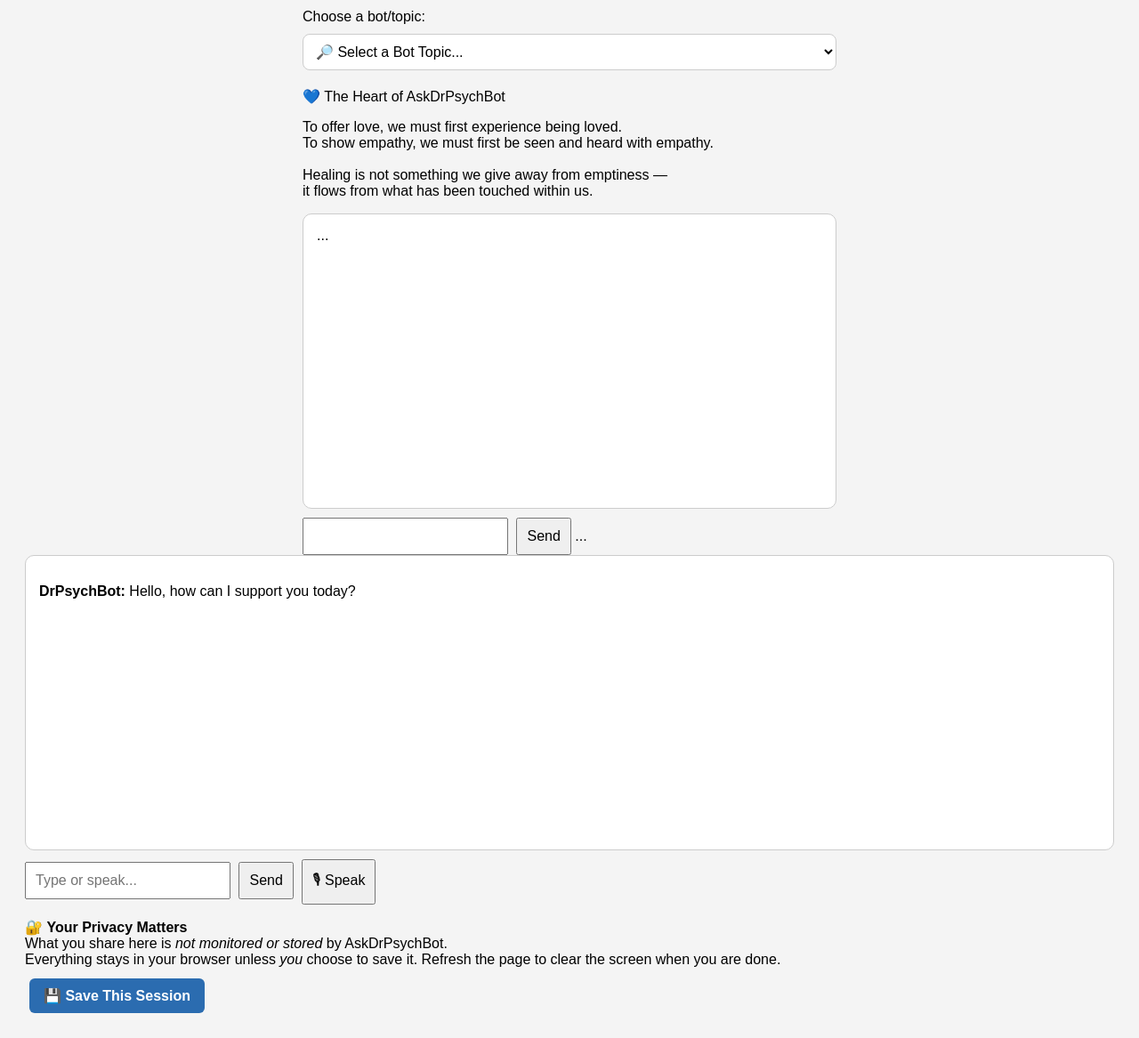
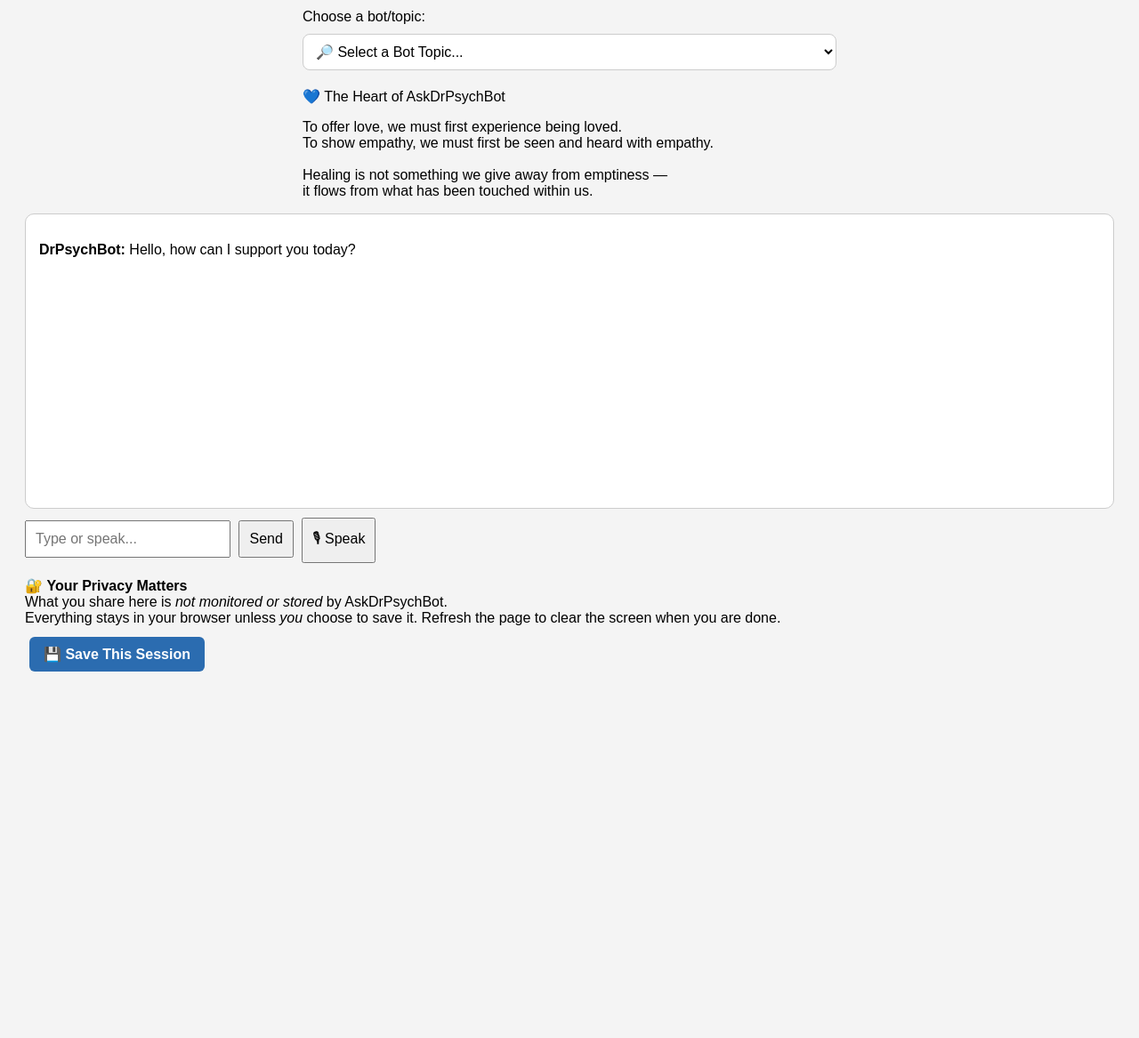
Before and after one commit to livingfree57/drpsychbot-hub, a Flask app: page / in a window 1280 px wide. Shown: the part 817-1984 px from the top of the page at 89% size. After the commit the page ends 1572 px from the top, so only its background shows below. Run offline with Flask 3, Linux system fonts and the light colour scheme.

Commit message:
Fix: Remove leftover broken style div above chatbox

```diff
--- a/templates/index.html
+++ b/templates/index.html
@@ -111,14 +111,7 @@
     </div>
 
 
-    <div id="chatbox-wrapper" style="max-width: 600px; margin: auto;">
-      <div id="chat-box"> ... </div>
-      <input id="user-input" ... >
-      <button>Send</button>
-      ...
-    </div>
-
-    <div id="chat-box">
+        <div id="chat-box">
       <p><strong>DrPsychBot:</strong> Hello, how can I support you today?</p>
     </div>
 
```
